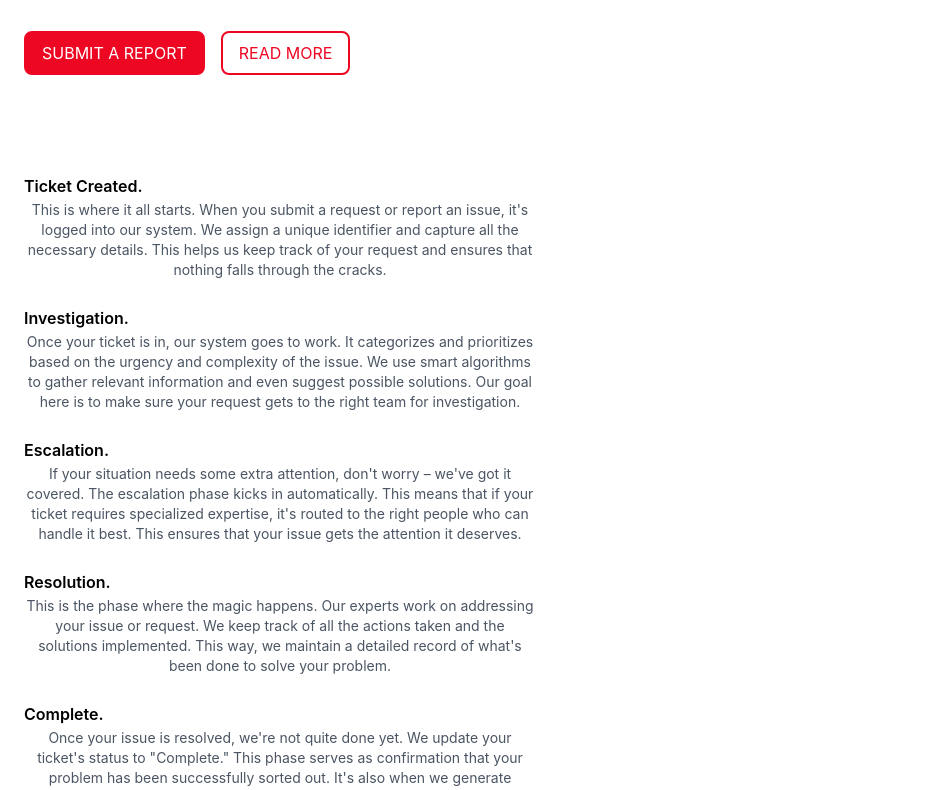
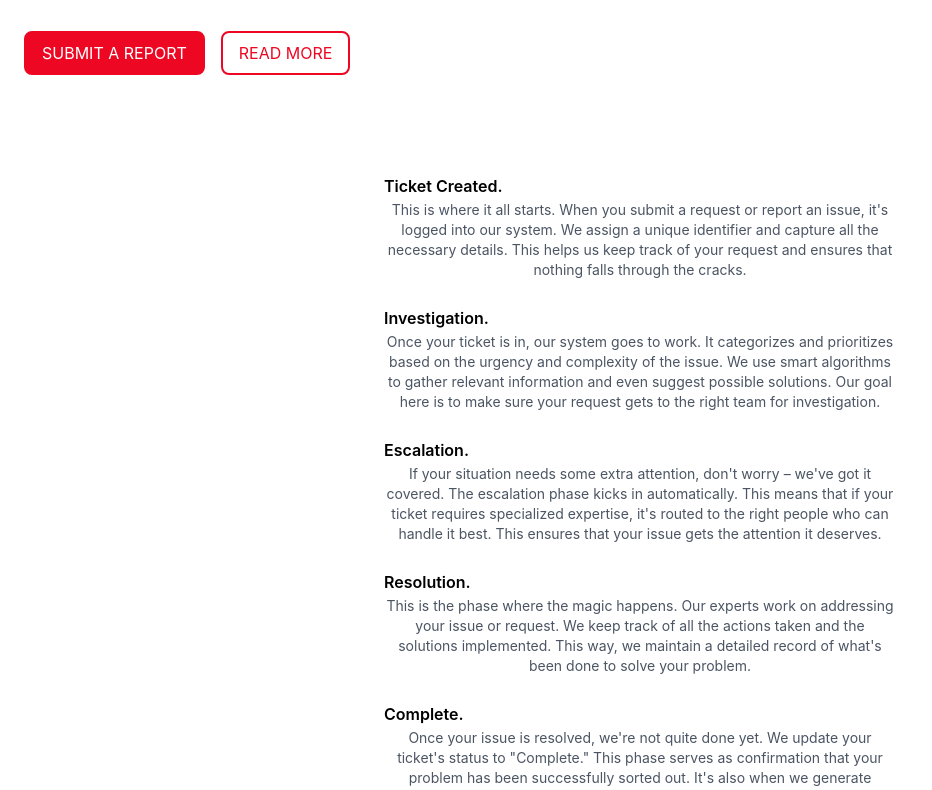
Before and after one commit to tahazaryab/shacks, a React (Create React App) app: page /home in a window 1280 px wide. Shown: the part 585-1375 px from the top of the page, without its empty margins (0-932 px from the left). Built offline with nearby package versions, Linux system fonts and the light colour scheme.

Commit message:
Center home page text

```diff
--- a/src/pages/main/index.tsx
+++ b/src/pages/main/index.tsx
@@ -34,8 +34,8 @@ const Main = (): JSX.Element => {
         </div>
     </div>
 
-    <div className="bg-white dark:bg-gray-800 flex-col relative z-20 text-center items-center overflow-hidden ">
-        <div className="container mx-auto px-6 flex relative py-12">
+    <div className="bg-white flex items-center flex-col relative z-20 text-center items-center overflow-hidden ">
+        <div className="container mx-auto px-6 flex flex-col items-center text-center relative py-12">
                 <DefaultTimeline></DefaultTimeline>
         </div>
     </div>
```
